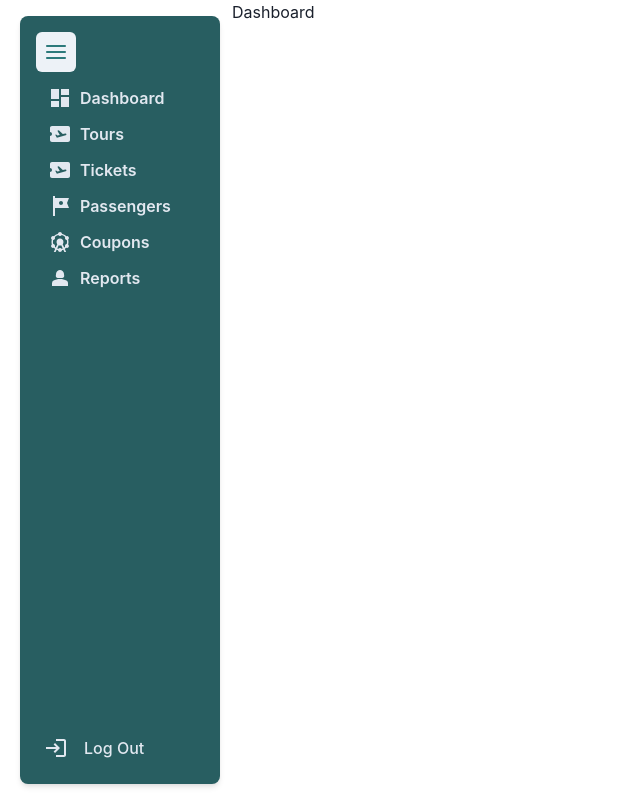
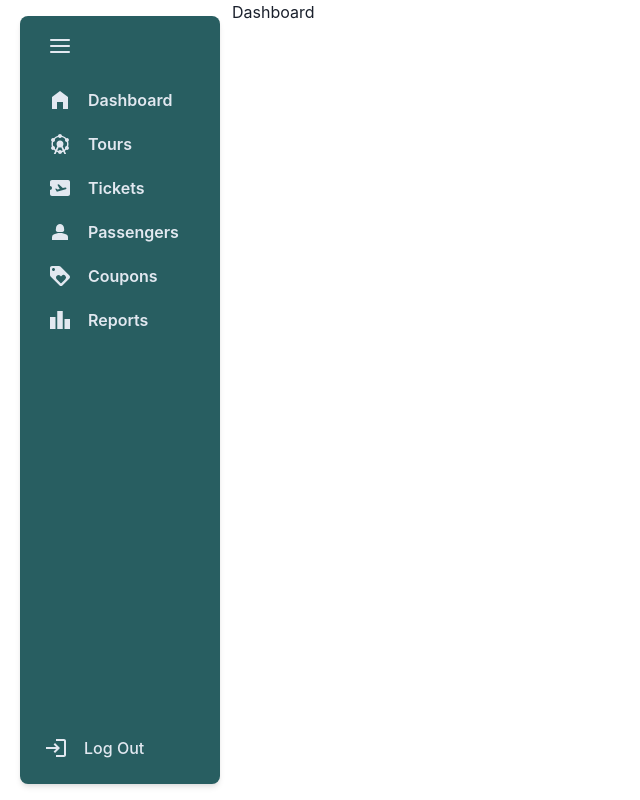
Before and after one commit to AkashVaghela/tourify-admin, a React (Vite) app: page / in a window 1280 px wide. Shown: the whole page, without its empty margins (0-640 px from the left). Built offline with nearby package versions, Linux system fonts and the light colour scheme.

Commit message:
styled sidebar

```diff
--- a/src/components/navItem/NavItem.jsx
+++ b/src/components/navItem/NavItem.jsx
@@ -3,7 +3,7 @@ import React from "react";
 import { MenuItem, Text, Icon } from "@chakra-ui/react";
 import { NavLink } from "react-router-dom";
 
-const NavItem = ({ item, showChild }) => {
+const NavItem = ({ item, isOpen, showChild }) => {
   return (
     <NavLink
       to={item.to}
@@ -11,13 +11,25 @@ const NavItem = ({ item, showChild }) => {
         item.children && showChild();
       }}
     >
-      <MenuItem key={item.to}>
+      <MenuItem
+        mb={2}
+        key={item.to}
+        _hover={{ background: "teal.900", rounded: "md" }}
+        _active={{ background: "teal.900", rounded: "md" }}
+        _focus={{ background: "teal.900", rounded: "md" }}
+      >
         {item.icon && (
-          <Icon as={item.icon} boxSize={6} color="gray.200" marginRight={2} />
+          <Icon as={item.icon} color="gray.200" boxSize={6} mr={4} />
         )}
-        <Text color="gray.200" fontWeight="semibold" textTransform="capitalize">
-          {item.title}
-        </Text>
+        {isOpen && (
+          <Text
+            color="gray.200"
+            fontWeight="semibold"
+            textTransform="capitalize"
+          >
+            {item.title}
+          </Text>
+        )}
       </MenuItem>
     </NavLink>
   );
--- a/src/components/sidebar/Sidebar.jsx
+++ b/src/components/sidebar/Sidebar.jsx
@@ -1,33 +1,27 @@
 /* eslint-disable react/prop-types */
 import React, { useState } from "react";
-import {
-  Flex,
-  IconButton,
-  Text,
-  Icon,
-  Menu,
-  MenuGroup,
-} from "@chakra-ui/react";
+import { Flex, Text, Icon, Menu, MenuGroup, Box } from "@chakra-ui/react";
 import { HamburgerIcon } from "@chakra-ui/icons";
 import {
-  MdDashboard,
+  MdHomeFilled,
+  MdAttractions,
   MdAirplaneTicket,
-  MdTour,
-  MdAttractions,
   MdPerson2,
+  MdLoyalty,
   MdLogin,
+  MdLeaderboard,
 } from "react-icons/md";
 import NavItem from "../navItem/NavItem";
 
 const navbar = [
   {
     to: "/",
-    icon: MdDashboard,
+    icon: MdHomeFilled,
     title: "dashboard",
   },
   {
     to: "/tours",
-    icon: MdAirplaneTicket,
+    icon: MdAttractions,
     title: "tours",
     children: [
       {
@@ -61,17 +55,17 @@ const navbar = [
   },
   {
     to: "/passengers",
-    icon: MdTour,
+    icon: MdPerson2,
     title: "passengers",
   },
   {
     to: "/coupons",
-    icon: MdAttractions,
+    icon: MdLoyalty,
     title: "coupons",
   },
   {
     to: "/reports",
-    icon: MdPerson2,
+    icon: MdLeaderboard,
     title: "reports",
   },
 ];
@@ -96,9 +90,16 @@ const Sidebar = () => {
       alignItems={isOpen ? "start" : ""}
       bg="teal.700"
     >
-      <IconButton mb={2} onClick={() => setIsOpen(!isOpen)}>
-        <Icon as={HamburgerIcon} boxSize={6} color="teal.600" />
-      </IconButton>
+      <Box ml={3} mb={6}>
+        <Icon
+          as={HamburgerIcon}
+          boxSize={6}
+          color="gray.200"
+          onClick={() => {
+            setIsOpen(!isOpen);
+          }}
+        />
+      </Box>
 
       <Flex flexDir="column" flexGrow="1" w="100%">
         <Menu>
@@ -109,6 +110,7 @@ const Sidebar = () => {
                   <>
                     <NavItem
                       item={item}
+                      isOpen={isOpen}
                       showChild={() => setShowChild(!showChild)}
                     />
                     {item.children.map((child) => {
@@ -117,6 +119,7 @@ const Sidebar = () => {
                           <MenuGroup key={child.to}>
                             <NavItem
                               item={child}
+                              isOpen={isOpen}
                               showChild={() => setShowChild(!showChild)}
                             />
                           </MenuGroup>
@@ -127,6 +130,7 @@ const Sidebar = () => {
                 ) : (
                   <NavItem
                     item={item}
+                    isOpen={isOpen}
                     showChild={() => setShowChild(!showChild)}
                   />
                 )}
```
